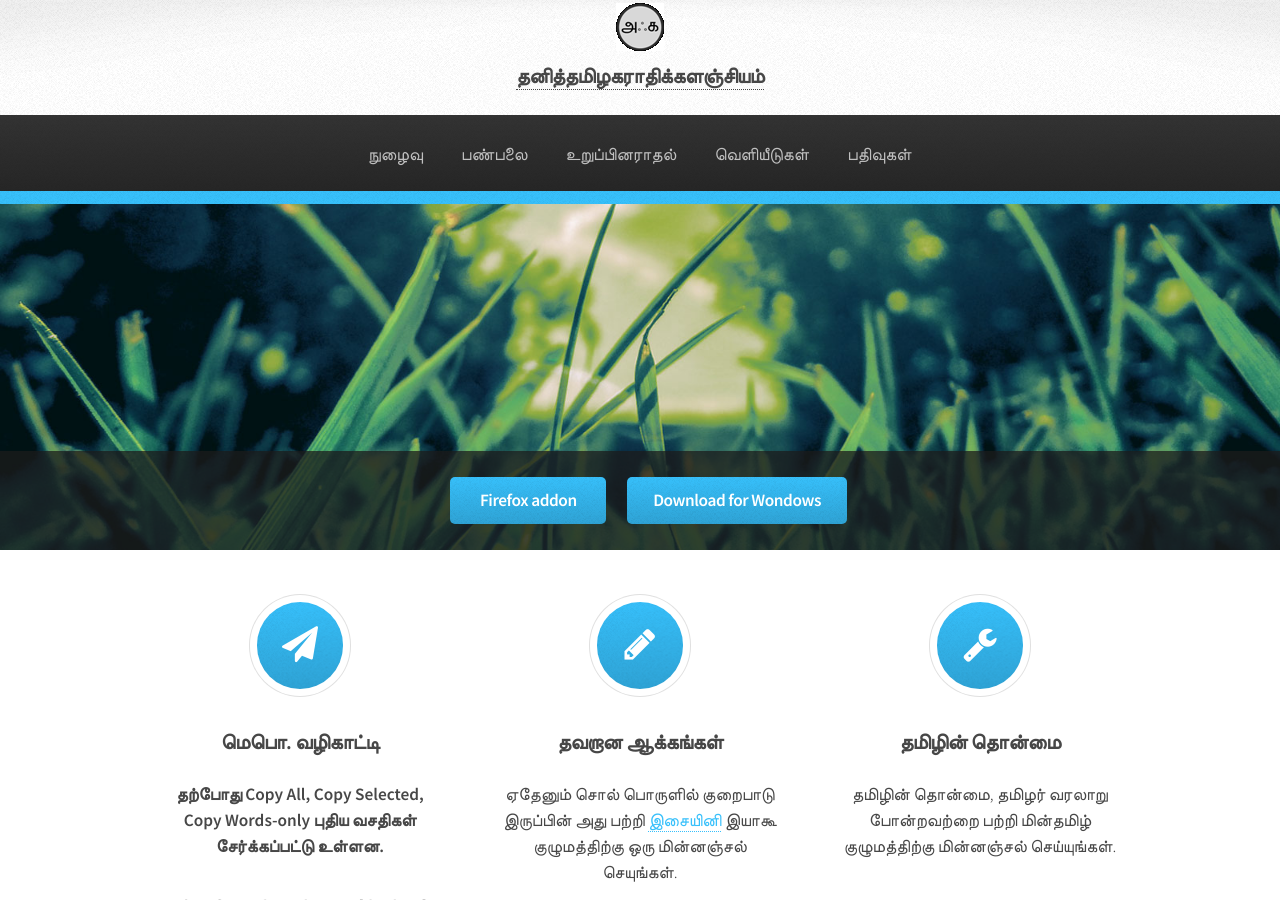
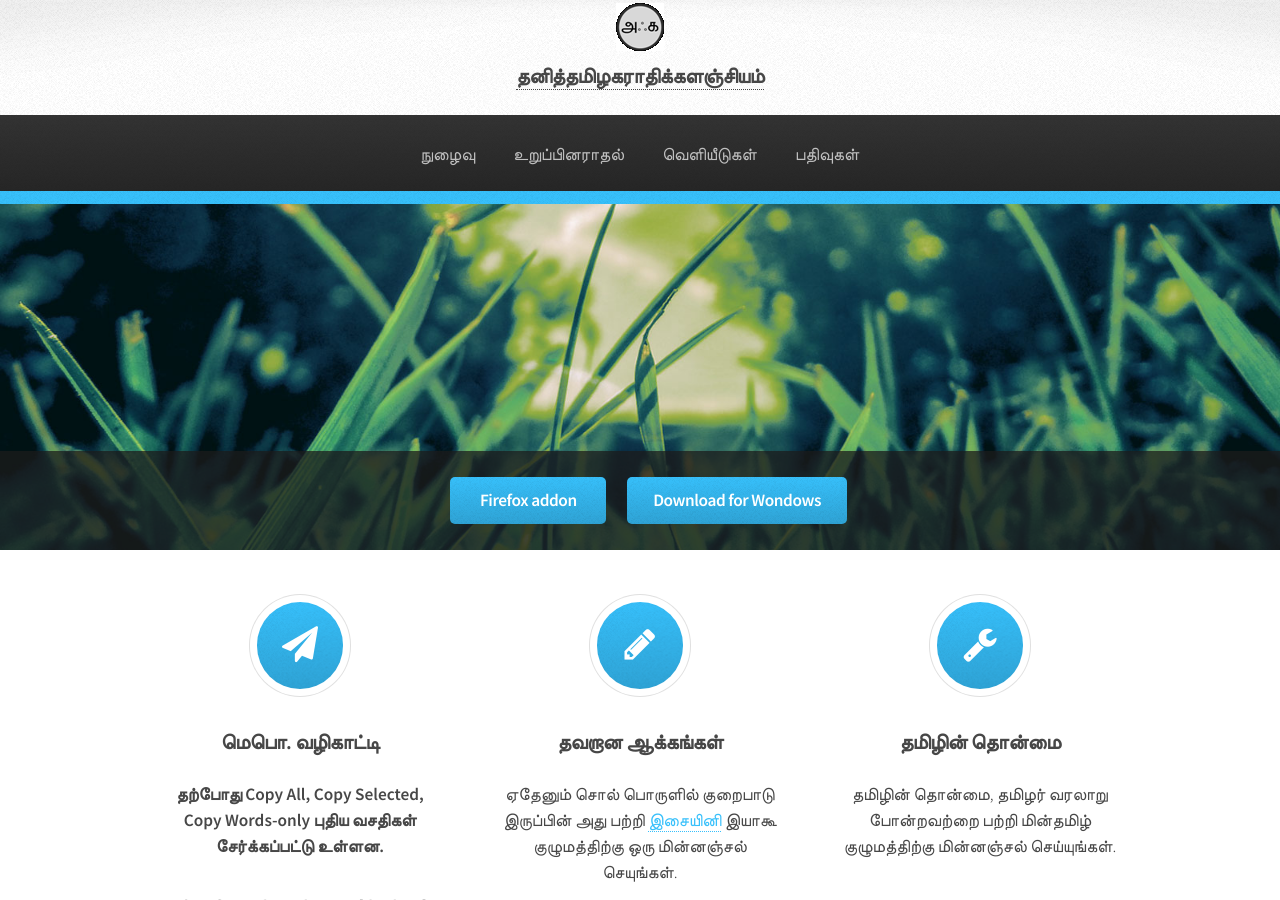
Before and after one commit to ThaniThamizhAkarathiKalanjiyam/win_ttak, a Jekyll site: the page built from index.html, in a window 1280 px wide and 900 px high. Built offline with Jekyll 4.4.1, drawn with Linux system fonts in a browser that asks for light colours; the list of posts is cut into pages by our own code.

Commit message:
header footer update

```diff
--- a/_includes/footer.html
+++ b/_includes/footer.html
@@ -15,7 +15,7 @@
 								<section class="6u">
 									<h3>வலைப்பூக்கள்</h3>
 									<ul class="links">
-										<li><a href="https://atamilspeaks.wordpress.com/">தமிழில்</a></li>
+										<!-- li><a href="https://atamilspeaks.wordpress.com/">தமிழில்</a></li -->
 										<li><a href="https://jayabarathan.wordpress.com/">நெஞ்சின் அலைகள்</a></li>
 										<li><a href="https://siliconshelf.wordpress.com/">சிலிகான் ஷெல்ஃப் </a></li>
 										<li><a href="http://kanaigal.blogspot.in/">கணைகள் </a></li>
--- a/_includes/header.html
+++ b/_includes/header.html
@@ -32,7 +32,7 @@
 						<ul>
 							{% assign current = page.url | downcase | split: '/' %}
 							<li {% if current[1] == 'index.html' %}class="current"{% endif %}><a href="{{ site.baseurl }}">நுழைவு</a></li>
-							<li><a href="https://thanithamizhakarathikalanjiyam.github.io/isaiyinifm/">பண்பலை</a></li>
+							<!-- li><a href="https://thanithamizhakarathikalanjiyam.github.io/isaiyinifm/">பண்பலை</a></li -->
 							<li><a href="/ttakmembership">உறுப்பினராதல்</a></li>
 							<li><a href="/release_notes">வெளியீடுகள்</a></li>
 							<li {% if current[1] == 'posts' %}class="current"{% endif %}><a href="{{ site.baseurl }}/posts/">பதிவுகள்</a></li>
```
